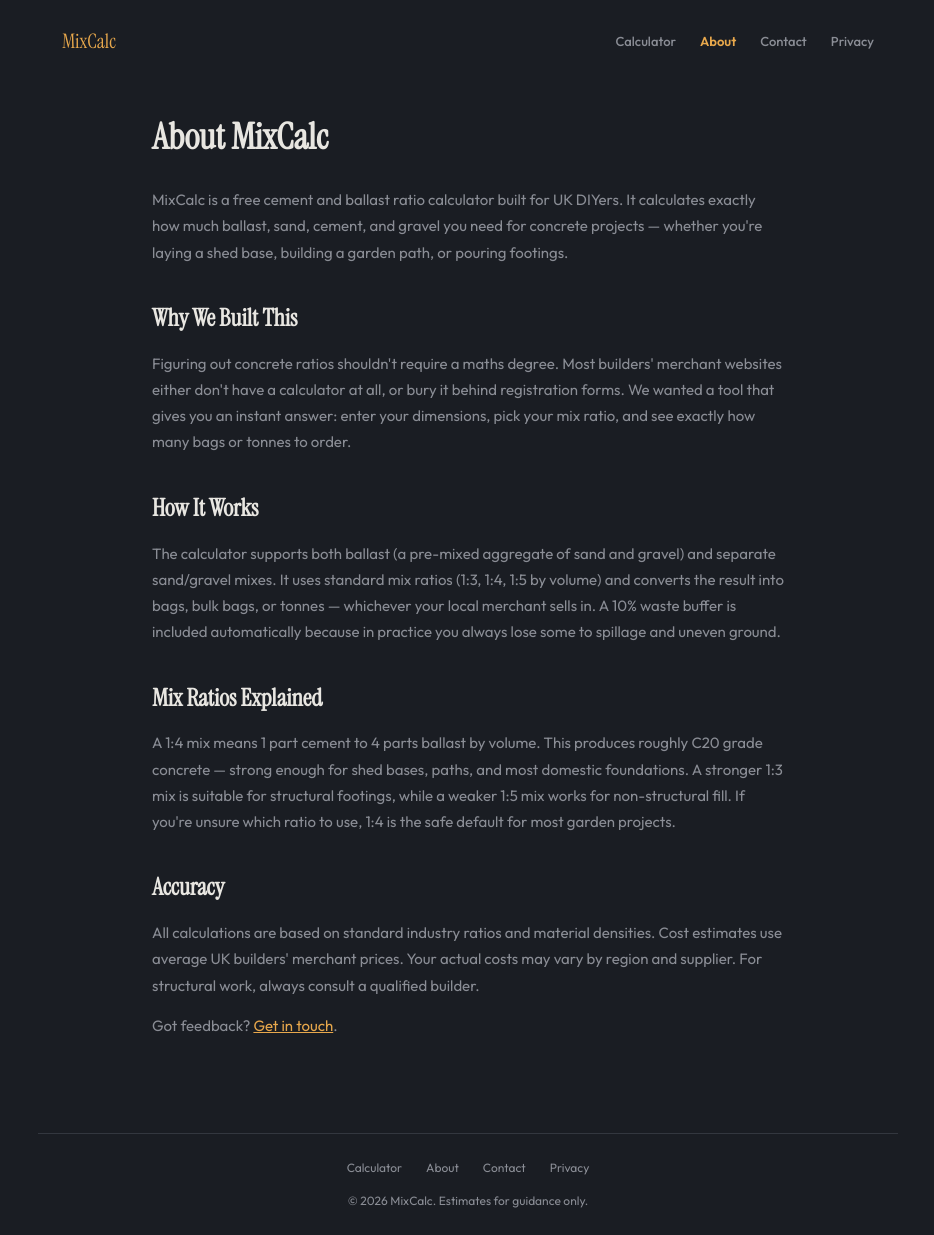
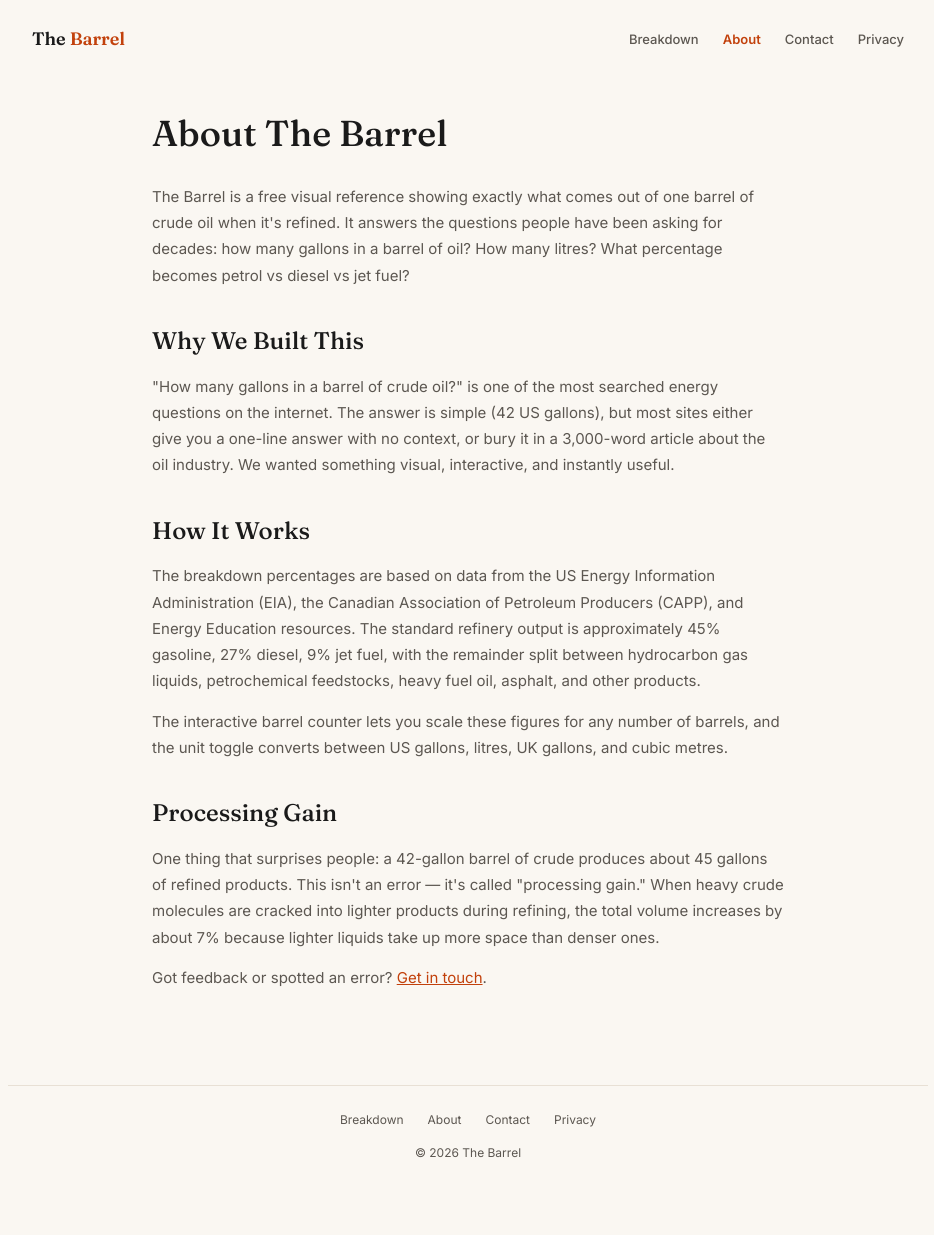
Before and after one commit to philipposconstantinidis-gif/crudeoil-barrel-gallons, a plain HTML site: page about.html in a window 1280 px wide. Shown: the whole page, without its empty margins (172-1106 px from the left). After the commit the page ends 1187 px from the top, so only its background shows below. Drawn offline with Linux system fonts and the light colour scheme.

Commit message:
Add files via upload

```diff
--- a/about.html
+++ b/about.html
@@ -3,45 +3,45 @@
 <head>
     <meta charset="UTF-8">
     <meta name="viewport" content="width=device-width, initial-scale=1.0">
-    <title>About MixCalc — Cement & Ballast Ratio Calculator</title>
-    <meta name="description" content="About MixCalc — a free ballast and cement ratio calculator for DIY concrete projects. Calculate sand, cement, and ballast quantities by volume.">
-    <link rel="canonical" href="https://cementballast.com/about.html">
+    <title>About The Barrel — Crude Oil Breakdown & Conversion</title>
+    <meta name="description" content="About The Barrel — a free visual guide showing what's inside a barrel of crude oil, with unit conversions between gallons, litres, and cubic metres.">
+    <link rel="canonical" href="https://barrelgallons.com/about.html">
     <link rel="preconnect" href="https://fonts.googleapis.com">
-    <link href="https://fonts.googleapis.com/css2?family=Instrument+Serif&family=Outfit:wght@300;400;500;600;700&display=swap" rel="stylesheet">
+    <link href="https://fonts.googleapis.com/css2?family=Fraunces:wght@400;500;600;700&family=Inter:wght@400;500;600;700&display=swap" rel="stylesheet">
     <style>
         *, *::before, *::after { margin: 0; padding: 0; box-sizing: border-box; }
-        :root { --bg: #1A1D23; --surface: #23272F; --text: #E8E6E1; --text-muted: #8A8D95; --accent: #E8A84C; --border: #33373F; }
-        body { font-family: 'Outfit', sans-serif; background: var(--bg); color: var(--text); line-height: 1.7; -webkit-font-smoothing: antialiased; }
-        nav { max-width: 860px; margin: 0 auto; padding: 24px 24px 0; display: flex; align-items: center; justify-content: space-between; flex-wrap: wrap; gap: 16px; }
-        nav .logo { font-family: 'Instrument Serif', serif; font-size: 20px; color: var(--accent); text-decoration: none; }
+        :root { --bg: #FAF7F2; --paper: #FFFFFF; --ink: #1A1A1A; --ink-soft: #5C5751; --accent: #C2410C; --accent-soft: #FED7AA; --line: #E8E0D5; }
+        body { font-family: 'Inter', sans-serif; background: var(--bg); color: var(--ink); line-height: 1.7; -webkit-font-smoothing: antialiased; }
+        nav { max-width: 920px; margin: 0 auto; padding: 24px 24px 0; display: flex; align-items: center; justify-content: space-between; flex-wrap: wrap; gap: 16px; }
+        nav .brand { font-family: 'Fraunces', serif; font-size: 18px; font-weight: 600; text-decoration: none; color: var(--ink); }
+        nav .brand span { color: var(--accent); }
         nav .nav-links { display: flex; gap: 24px; }
-        nav .nav-link { font-size: 13px; font-weight: 500; color: var(--text-muted); text-decoration: none; }
-        nav .nav-link:hover { color: var(--text); }
+        nav .nav-link { font-size: 13px; font-weight: 500; color: var(--ink-soft); text-decoration: none; }
+        nav .nav-link:hover { color: var(--ink); }
         nav .nav-link.active { color: var(--accent); font-weight: 600; }
         .container { max-width: 680px; margin: 0 auto; padding: 48px 24px 80px; }
-        h1 { font-family: 'Instrument Serif', serif; font-size: 36px; margin-bottom: 20px; }
-        h2 { font-family: 'Instrument Serif', serif; font-size: 24px; margin: 32px 0 12px; }
-        p { font-size: 15px; color: var(--text-muted); margin-bottom: 14px; line-height: 1.75; }
+        h1 { font-family: 'Fraunces', serif; font-size: 36px; font-weight: 500; margin-bottom: 20px; }
+        h2 { font-family: 'Fraunces', serif; font-size: 24px; font-weight: 500; margin: 32px 0 12px; }
+        p { font-size: 15px; color: var(--ink-soft); margin-bottom: 14px; line-height: 1.75; }
         a { color: var(--accent); }
-        footer { max-width: 860px; margin: 0 auto; padding: 24px; border-top: 1px solid var(--border); text-align: center; font-size: 12px; color: var(--text-muted); }
-        footer a { color: var(--text-muted); text-decoration: none; margin: 0 12px; }
+        footer { max-width: 920px; margin: 0 auto; padding: 24px; border-top: 1px solid var(--line); text-align: center; font-size: 12px; color: var(--ink-soft); }
+        footer a { color: var(--ink-soft); text-decoration: none; margin: 0 12px; }
     </style>
 </head>
 <body>
-<nav><a href="/" class="logo">MixCalc</a><div class="nav-links"><a href="/" class="nav-link">Calculator</a><a href="/about.html" class="nav-link active">About</a><a href="/contact.html" class="nav-link">Contact</a><a href="/privacy.html" class="nav-link">Privacy</a></div></nav>
+<nav><a href="/" class="brand">The <span>Barrel</span></a><div class="nav-links"><a href="/" class="nav-link">Breakdown</a><a href="/about.html" class="nav-link active">About</a><a href="/contact.html" class="nav-link">Contact</a><a href="/privacy.html" class="nav-link">Privacy</a></div></nav>
 <div class="container">
-    <h1>About MixCalc</h1>
-    <p>MixCalc is a free cement and ballast ratio calculator built for UK DIYers. It calculates exactly how much ballast, sand, cement, and gravel you need for concrete projects — whether you're laying a shed base, building a garden path, or pouring footings.</p>
+    <h1>About The Barrel</h1>
+    <p>The Barrel is a free visual reference showing exactly what comes out of one barrel of crude oil when it's refined. It answers the questions people have been asking for decades: how many gallons in a barrel of oil? How many litres? What percentage becomes petrol vs diesel vs jet fuel?</p>
     <h2>Why We Built This</h2>
-    <p>Figuring out concrete ratios shouldn't require a maths degree. Most builders' merchant websites either don't have a calculator at all, or bury it behind registration forms. We wanted a tool that gives you an instant answer: enter your dimensions, pick your mix ratio, and see exactly how many bags or tonnes to order.</p>
+    <p>"How many gallons in a barrel of crude oil?" is one of the most searched energy questions on the internet. The answer is simple (42 US gallons), but most sites either give you a one-line answer with no context, or bury it in a 3,000-word article about the oil industry. We wanted something visual, interactive, and instantly useful.</p>
     <h2>How It Works</h2>
-    <p>The calculator supports both ballast (a pre-mixed aggregate of sand and gravel) and separate sand/gravel mixes. It uses standard mix ratios (1:3, 1:4, 1:5 by volume) and converts the result into bags, bulk bags, or tonnes — whichever your local merchant sells in. A 10% waste buffer is included automatically because in practice you always lose some to spillage and uneven ground.</p>
-    <h2>Mix Ratios Explained</h2>
-    <p>A 1:4 mix means 1 part cement to 4 parts ballast by volume. This produces roughly C20 grade concrete — strong enough for shed bases, paths, and most domestic foundations. A stronger 1:3 mix is suitable for structural footings, while a weaker 1:5 mix works for non-structural fill. If you're unsure which ratio to use, 1:4 is the safe default for most garden projects.</p>
-    <h2>Accuracy</h2>
-    <p>All calculations are based on standard industry ratios and material densities. Cost estimates use average UK builders' merchant prices. Your actual costs may vary by region and supplier. For structural work, always consult a qualified builder.</p>
-    <p>Got feedback? <a href="/contact.html">Get in touch</a>.</p>
+    <p>The breakdown percentages are based on data from the US Energy Information Administration (EIA), the Canadian Association of Petroleum Producers (CAPP), and Energy Education resources. The standard refinery output is approximately 45% gasoline, 27% diesel, 9% jet fuel, with the remainder split between hydrocarbon gas liquids, petrochemical feedstocks, heavy fuel oil, asphalt, and other products.</p>
+    <p>The interactive barrel counter lets you scale these figures for any number of barrels, and the unit toggle converts between US gallons, litres, UK gallons, and cubic metres.</p>
+    <h2>Processing Gain</h2>
+    <p>One thing that surprises people: a 42-gallon barrel of crude produces about 45 gallons of refined products. This isn't an error — it's called "processing gain." When heavy crude molecules are cracked into lighter products during refining, the total volume increases by about 7% because lighter liquids take up more space than denser ones.</p>
+    <p>Got feedback or spotted an error? <a href="/contact.html">Get in touch</a>.</p>
 </div>
-<footer><div style="margin-bottom: 12px;"><a href="/">Calculator</a><a href="/about.html">About</a><a href="/contact.html">Contact</a><a href="/privacy.html">Privacy</a></div>&copy; 2026 MixCalc. Estimates for guidance only.</footer>
+<footer><div style="margin-bottom: 12px;"><a href="/">Breakdown</a><a href="/about.html">About</a><a href="/contact.html">Contact</a><a href="/privacy.html">Privacy</a></div>&copy; 2026 The Barrel</footer>
 </body>
 </html>
```
Also changed, not shown: contact.html (+27 -26 lines), privacy.html (+23 -22 lines).
